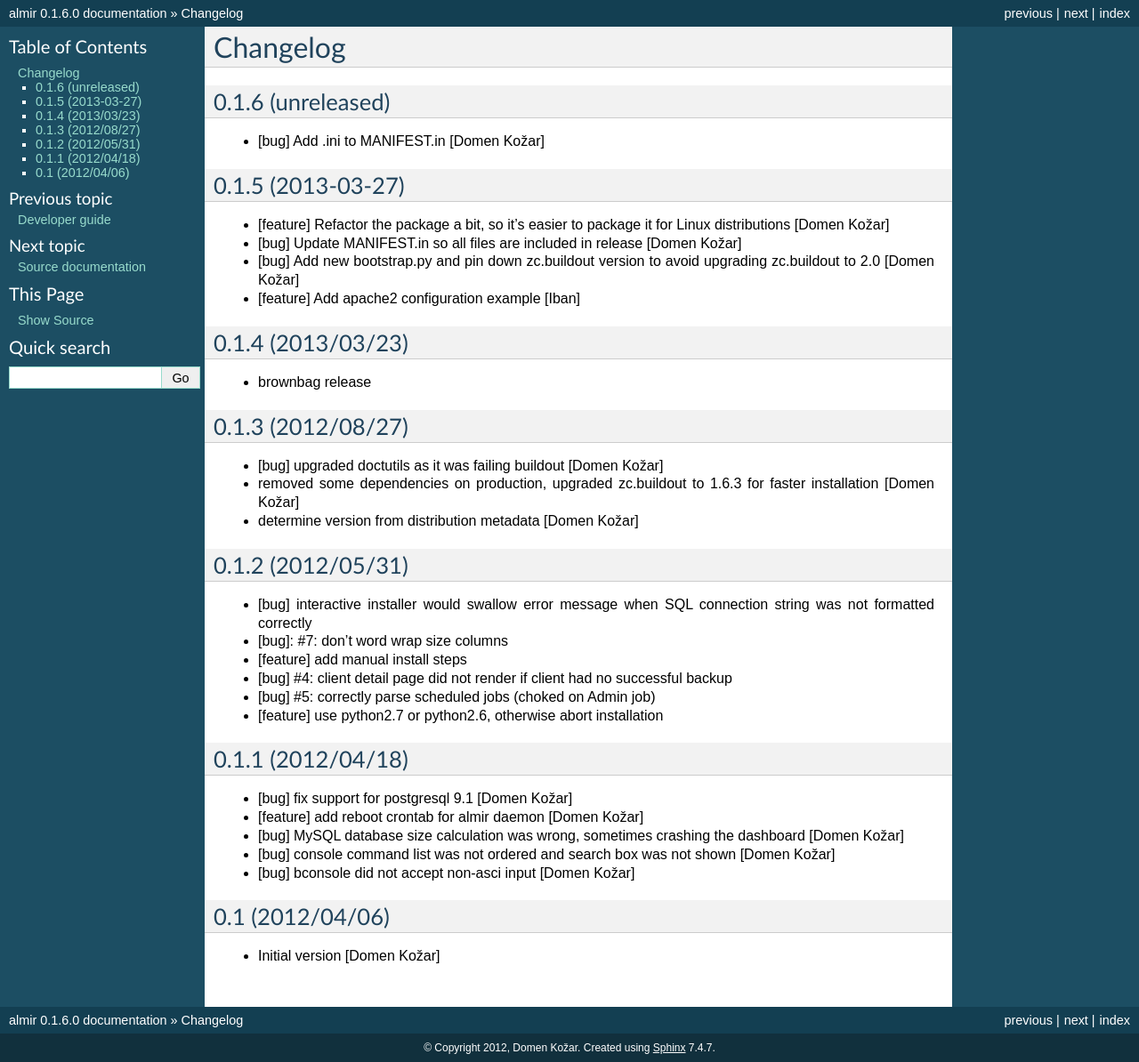
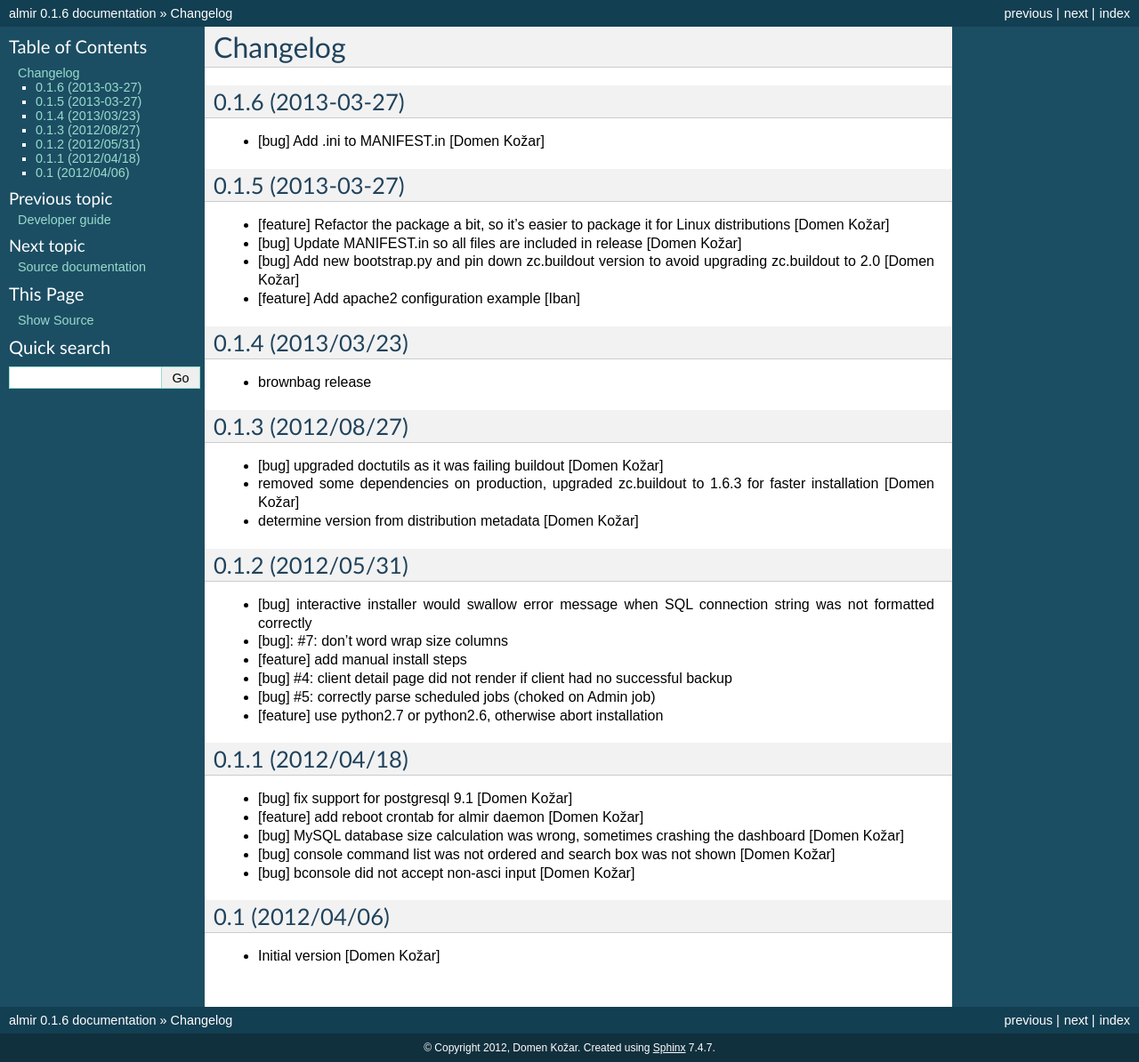
Before and after one commit to domenkozar/almir, a Sphinx documentation site: the page built from docs/source/changelog.rst, in a window 1280 px wide. Shown: the whole page at 89% size. Built offline with Sphinx 7.4.7, drawn with Linux system fonts in a browser that asks for light colours.

Commit message:
Preparing release 0.1.6

```diff
--- a/docs/source/changelog.rst
+++ b/docs/source/changelog.rst
@@ -1,7 +1,7 @@
 Changelog
 =========
 
-0.1.6 (unreleased)
+0.1.6 (2013-03-27)
 ------------------
 
 - [bug] Add .ini to MANIFEST.in
--- a/setup.py
+++ b/setup.py
@@ -34,7 +34,7 @@ except ImportError:
     requires.append('pysqlite')
 
 setup(name='almir',
-      version='0.1.6.dev0',
+      version='0.1.6',
       description='Almir is a Bacula (backup solution) web interface written in Python.',
       long_description=README + '\n\n' + CHANGES,
       classifiers=[
```
